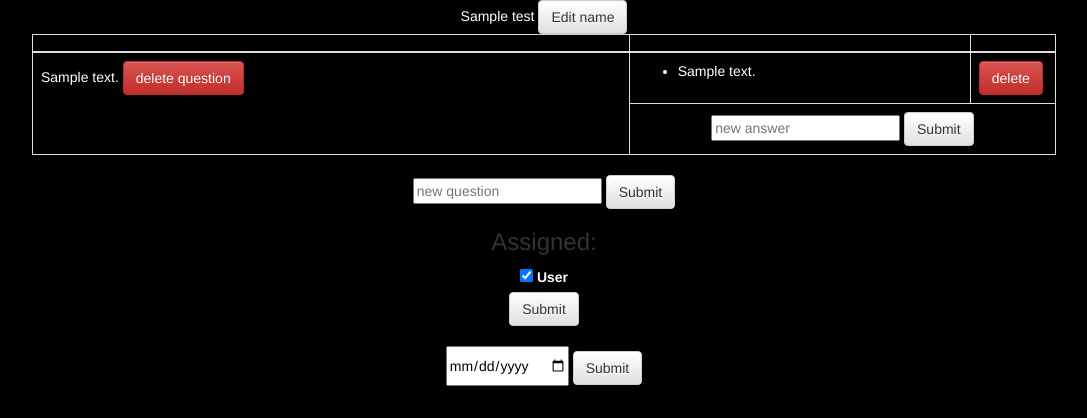
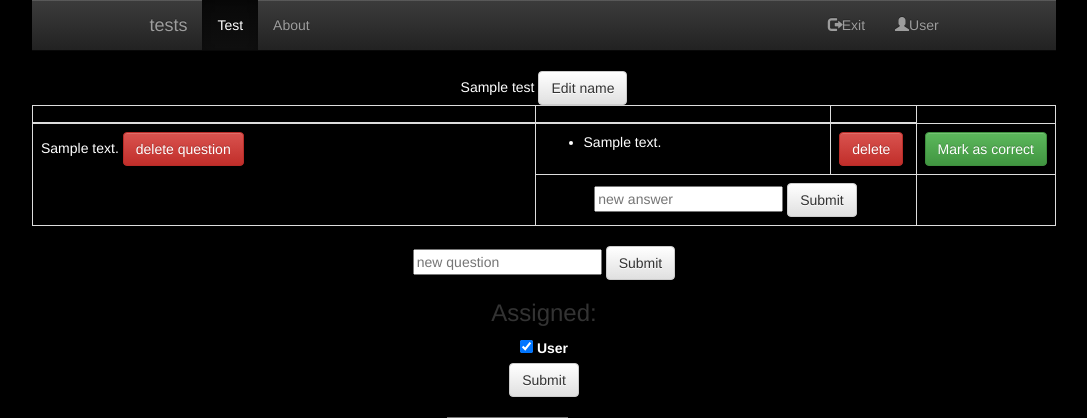
Before and after one commit to Amialc/course_work, a Flask app: page /edit_test/1 in a window 1280 px wide. Shown: the top 418 px of the page, without its empty margins (96-1183 px from the left). Run offline with Flask 2, Linux system fonts and the light colour scheme; a user stored in the database is signed in; tables that the repository leaves empty hold one stand-in row (values such as "Sample post"); parts of the project's set-up code (start-up, migrations or seed data) failed here and were passed over; some libraries are stand-ins or nearby versions.

Commit message:
profile page

```diff
--- a/forms.py
+++ b/forms.py
@@ -1,7 +1,8 @@
 from flask.ext.wtf import Form
-from wtforms import PasswordField, SubmitField, StringField, RadioField, IntegerField, SelectMultipleField, DateField
-#from wtforms.fields.html5 import DateField
-from wtforms.validators import Required
+from wtforms import PasswordField, SubmitField, StringField, RadioField, IntegerField, SelectMultipleField, DateField, \
+    FieldList, FormField
+# from wtforms.fields.html5 import DateField
+from wtforms.validators import Required, Email
 from wtforms.widgets import CheckboxInput, ListWidget
 
 
@@ -38,3 +39,17 @@ class AssignForm(Form):
     students = SelectMultipleField('students', choices=[], default=[], widget=ListWidget(),
                                    option_widget=CheckboxInput())
     submit = SubmitField('Submit')
+
+
+class Question(Form):
+    question = RadioField()
+
+
+class TestForm(Form):
+    questions = FieldList(RadioField())
+    submit = SubmitField('Submit')
+
+class StudentForm(Form):
+    realname = StringField('realname', validators=[Required()])
+    email = StringField('email', validators=[Required(), Email()])
+    submit = SubmitField('Submit')
--- a/models.py
+++ b/models.py
@@ -143,8 +143,25 @@ class Assigned(db.Model):
         self.user_id = user_id
         self.test_id = test_id
 
+class Assigned_Students(db.Model):
+    id = db.Column(db.Integer, primary_key=True)
+    teacher_id = db.Column(db.Integer, db.ForeignKey('teacher.id'))
+    student_id = db.Column(db.Integer, db.ForeignKey('student.id'))
+
+    def __init__(self, teacher_id, student_id):
+        self.teacher_id = teacher_id
+        self.student_id = student_id
+
 class Correct(db.Model):
     id = db.Column(db.Integer, primary_key=True)
-    test_id = db.Column(db.Integer, db.ForeignKey('test.id'))
+    #test_id = db.Column(db.Integer, db.ForeignKey('test.id'))
     question_id = db.Column(db.Integer, db.ForeignKey('question.id'))
-    correct = db.Column(db.String)
+    correct = db.Column(db.String(250))
+
+    def __init__(self, question_id, correct):
+        self.question_id = question_id
+        self.correct = correct
+
+class Result(db.Model):
+    id = db.Column(db.Integer, primary_key=True)
+    user_id = db.Column(db.Integer, db.ForeignKey('question.id'))
--- a/templates/edit_test.html
+++ b/templates/edit_test.html
@@ -1,6 +1,24 @@
 {% extends 'base.html' %}
 
 {% block content %}
+
+<div id="custom-navbar" >
+    <div class="navbar navbar-default navbar-static-top navbar-inverse">
+		<div class="navbar-header" style="margin-left: 10%;">
+        <a href="#" class="navbar-brand">tests</a>
+        </div>
+        <ul class="nav navbar-nav">
+            <li class="active"><a href="{{ url_for('test') }}">Test</a></li>
+            <li class="divider-vertical"></li>
+            <li><a href="#">About</a></li>
+        </ul>
+        <ul class="nav navbar-nav navbar-right"style="margin-right: 10%;">
+            <li><a href="{{ url_for('logout') }}"><span class="glyphicon glyphicon-log-out"></span>Exit</a></li>
+            <li><a href="{{ url_for('profile', id = current_user.id) }}"><span class="glyphicon glyphicon-user"></span>{{ current_user.realname }}</a></li>
+        </ul>
+    </div>
+</div>
+
 <div id="edit">
     <div class="text-center">
         {{ test.name }}
@@ -31,6 +49,7 @@
     {% for answer in answers[question.id] %}
         <td><ul><li>{{ answer.text }}</li></ul></td>
         <td><a href="{{ url_for('delete_answer',id=answer.id) }}" class="btn btn-danger">delete</a></td>
+        <td><a href="{{ url_for('correct', id = answer.id) }}" class="btn btn-success">Mark as correct</a></td>
         </tr>
     {% endfor %}
     <tr><td colspan="2">
@@ -73,6 +92,9 @@
         <p class="alert-danger">{{ date_error }}</p>
     {% endif %}
     <form method="post" action="" style="">
+    {% if date_form.errors %}
+        {{ date_form.errors }}
+    {% endif %}
     {{ date_form.hidden_tag() }}
     {{ date_form.date(id="datepicker") }}
     {{ date_form.submit(class="btn btn-default") }}
--- a/templates/test_teacher.html
+++ b/templates/test_teacher.html
@@ -8,13 +8,13 @@
         <a href="#" class="navbar-brand">tests</a>
         </div>
         <ul class="nav navbar-nav">
-            <li class="active"><a href="#">Test</a></li>
+            <li class="active"><a href="{{ url_for('test') }}">Test</a></li>
             <li class="divider-vertical"></li>
             <li><a href="#">About</a></li>
         </ul>
         <ul class="nav navbar-nav navbar-right"style="margin-right: 10%;">
             <li><a href="{{ url_for('logout') }}"><span class="glyphicon glyphicon-log-out"></span>Exit</a></li>
-            <li><a href="#"><span class="glyphicon glyphicon-user"></span>{{ current_user.realname }}</a></li>
+            <li><a href="{{ url_for('profile', id = current_user.id) }}"><span class="glyphicon glyphicon-user"></span>{{ current_user.realname }}</a></li>
         </ul>
     </div>
 </div>
--- a/views.py
+++ b/views.py
@@ -1,13 +1,16 @@
 from hashlib import md5
+from datetime import date
+from random import randrange
 
 from flask_login import login_required, login_user, logout_user, current_user
 from flask import render_template, redirect, url_for, flash, g
+from wtforms import RadioField, SubmitField
+from wtforms.validators import Required
+from flask.ext.wtf import Form
 
 from course import app, db, login_serializer, lm
-from forms import IndexForm, AddUserForm, AddStringTestForm, AddAnswerForm, AssignForm, DateForm
-from models import User, Teacher, Student, Test, Question, Answer, Assigned
-from datetime import date
-import time
+from forms import IndexForm, AddUserForm, AddStringTestForm, AddAnswerForm, AssignForm, DateForm, StudentForm
+from models import User, Teacher, Student, Test, Question, Answer, Assigned, Correct, Assigned_Students
 
 
 @lm.user_loader
@@ -135,11 +138,70 @@ def test():
     else:
         tests = []
         for a in Assigned.query.filter_by(user_id=user_id).all():
-            tests.append(a)
+            tests.append(Test.query.get(a.test_id))
         return render_template('test_student.html', tests=tests)
 
-#@app.route('/run_test',methods=['GET','POST'])
-@app.route('/run_test/<int:id>', methods=['GET','POST'])
+
+@app.route('/test/<int:id>', methods=['GET', 'POST'])
+def run_test(id):
+    if current_user.is_teacher() or current_user.is_admin() or not Test.query.get(id).running:
+        return redirect(url_for('test'))
+
+    class F(Form):
+        pass
+
+    # form = TestForm()
+    for q in Question.query.filter_by(test_id=id).all():
+        choices = []
+        for a in Answer.query.filter_by(question_id=q.id).all():
+            choices.append((a.id, a.text))
+        setattr(F, str(q.id), RadioField(q.text, coerce=int, choices=choices, validators=[Required()]))
+    setattr(F, 'submit', SubmitField('submit'))
+    form = F()
+
+    if form.validate_on_submit():
+        for f in form:
+            if not f.name is 'csrf_token' and not f.name is 'submit':
+                print f.name, f.data
+
+    return render_template('test_student.html', form=form)
+
+
+@app.route('/profile/<int:id>', methods=['GET', 'POST'])
+@login_required
+def profile(id):
+    # user = User.query.get(id)
+    if current_user.is_teacher() or current_user.is_admin():
+        student_form = StudentForm()
+        current_teacher = Teacher.query.filter_by(user_id = current_user.id).first()
+        if student_form.validate_on_submit():
+            password = randrange(100000,999999) #random password from 100000 to 999999
+            #TODO: send an email
+            user = User(student_form.email.data, decode(str(password)), student_form.realname.data) #TODO: decode
+            db.session.add(user)
+            db.session.commit()
+            student = Student(user.id)
+            db.session.add(student)
+            db.session.commit()
+            assign = Assigned_Students(current_teacher.id, student.id)
+            db.session.add(assign)
+            db.session.commit()
+            print password
+            return redirect(url_for('profile', id = current_user.id))
+        assigned_students = Assigned_Students.query.filter_by(teacher_id=current_teacher.id).all()
+        students = []
+        for student in assigned_students:
+            user = User.query.get(Student.query.get(student.id).user_id)
+            students.append((user.realname, user.email))
+        return render_template('profile.html', students=students, student_form=student_form)
+    else:
+        tests = Assigned.query.filter_by(user_id=current_user.id, completed=1).all()
+        return render_template('profile.html', tests=tests)
+
+
+# @app.route('/run_test',methods=['GET','POST'])
+@app.route('/run_test/<int:id>', methods=['GET', 'POST'])
+@login_required
 def run(id):
     if current_user.is_student():
         return redirect(url_for('index'))
@@ -147,13 +209,16 @@ def run(id):
     db.session.commit()
     return redirect(url_for('test'))
 
-@app.route('/off_test/<int:id>', methods=['GET','POST'])
+
+@app.route('/off_test/<int:id>', methods=['GET', 'POST'])
+@login_required
 def off(id):
     if current_user.is_student():
         return redirect(url_for('index'))
     Test.query.get(id).running = False
     db.session.commit()
     return redirect(url_for('test'))
+
 
 @app.route('/edit_test', methods=['GET', 'POST'])
 @app.route('/edit_test/', methods=['GET', 'POST'])
@@ -206,7 +271,7 @@ def edit_test(id=0, question=0):
     date_error = None
     if date_form.validate_on_submit():
         print date_form.data
-        if date_form.date.data < date.today(): #if date is less today
+        if date_form.date.data < date.today():  #if date is less today
             date_error = "Date must be not less than today"
         else:
             test.final_date = date_form.date.data
@@ -216,7 +281,21 @@ def edit_test(id=0, question=0):
     return render_template('edit_test.html',
                            new_question_form=new_question_form, test=test, questions=questions,
                            answers=answers, new_answer_form=new_answer_form, assign_form=assign_form,
-                           date_form=date_form, date_error = date_error)
+                           date_form=date_form, date_error=date_error)
+
+
+@app.route('/correct/<int:id>', methods=['GET', 'POST'])
+@login_required
+def correct(id):  #marks answer (ID) as correct
+    answer = Answer.query.get(id)
+    cor = Correct.query.filter_by(question_id=answer.question_id).first()
+    if cor:  #exist correct
+        cor.correct = decode(str(answer.id))
+    else:
+        cor = Correct(answer.question_id, decode(str(answer.id)))
+        db.session.add(cor)
+    db.session.commit()
+    return redirect(url_for('edit_test', id=Question.query.get(answer.question_id).test_id))
 
 
 @app.route('/edit_test_name/<int:id>', methods=['GET', 'POST'])
```
Also changed, not shown: templates/profile.html (added, +53 -0 lines), templates/test_student.html (+22 -5 lines).
